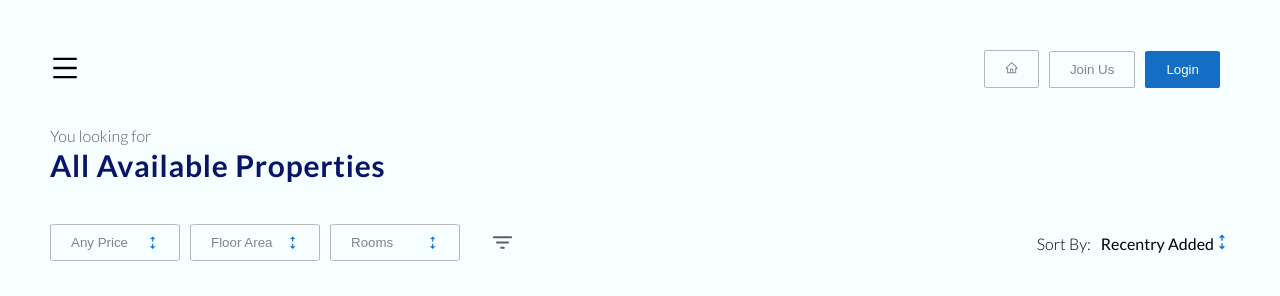
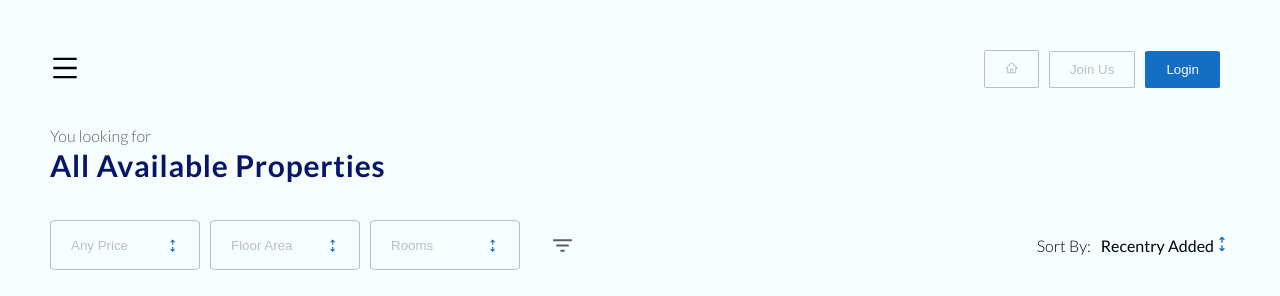
Before and after one commit to domssilva/real-estate, a React (Create React App) app: page /all in a window 1280 px wide. Shown: the top 296 px of the page. Built offline with nearby package versions, Linux system fonts and the light colour scheme; grey boxes are pictures that could not be loaded.

Commit message:
style: filters dropdown

```diff
--- a/src/App.js
+++ b/src/App.js
@@ -2,7 +2,7 @@ import React from 'react';
 import { Switch, Route } from 'react-router-dom';
 import { AnimatePresence } from 'framer-motion';
 
-import GlobalState from './context/GlobalState';
+import GlobalState from './Context/GlobalState';
 
 import Home from './Pages/Home';
 import Rent from './Pages/Rent';
--- a/src/Components/Filters/index.jsx
+++ b/src/Components/Filters/index.jsx
@@ -2,29 +2,53 @@ import React from 'react';
 import { CgArrowsV } from 'react-icons/cg';
 import { MdFilterList } from 'react-icons/md';
 
+import './styles.scss';
+
 export default function Filters() {
+
   return (
     <section className="filters">
       <div className="filters__left">
-        <button className="btn">
+        <div className="filters__block filters--price">
+          <button className="btn" id="price">
             any price
-          <CgArrowsV className="icon"/>
+            <CgArrowsV className="icon" />
           </button>
-        <button className="btn">
+          <ul className="dropdown dropdown--price">
+            <li className="filters__li">0 - $70,000</li>
+            <li className="filters__li">$70,000 - $500,000</li>
+            <li className="filters__li">$500,000 +</li>
+          </ul>
+        </div>
+        <div className="filters__block filters--area">
+          <button className="btn" id="area">
             floor area
-          <CgArrowsV className="icon"/>
+            <CgArrowsV className="icon" />
           </button>
-        <button className="btn">
+          <ul className="dropdown dropdown--area">
+            <li className="filters__li">0 - 90m²</li>
+            <li className="filters__li">90m² - 200m²</li>
+            <li className="filters__li">200m²+</li>
+          </ul>
+        </div>
+        <div className="filters__block filters--rooms">
+          <button className="btn" id="rooms">
             rooms
-          <CgArrowsV className="icon"/>
+            <CgArrowsV className="icon" />
           </button>
-        <MdFilterList className="icon filter-icon btn nobg"/>
+          <ul className="dropdown dropdown--rooms">
+            <li className="filters__li">1 room</li>
+            <li className="filters__li">2 rooms</li>
+            <li className="filters__li">2+ rooms</li>
+          </ul>
+        </div>
+        <MdFilterList className="icon filter-icon btn nobg" />
       </div>
       <div className="filters__right">
         <p>
           <small className="margin-right-1">sort by:</small>
           <strong>Recentry added</strong>
-          <CgArrowsV className="icon"/>
+          <CgArrowsV className="icon" />
         </p>
       </div>
     </section>
--- /dev/null
+++ b/src/Components/Filters/styles.scss
@@ -0,0 +1,99 @@
+@import '../../index.scss';
+
+.filters {
+  margin-bottom: 3rem;
+  @include flex-align-center;
+
+  .icon {
+    color: $blue;
+  }
+
+  .filter-icon {
+    color: $grey;
+    font-size: 2.5rem;
+    display: inline-block;
+
+    &:hover {
+      color: $blue;
+    }
+  }
+
+  &__block {
+    position: relative;
+
+    .btn {
+      height: 5rem;
+      width: 15rem;
+    }
+  }
+
+  .dropdown {
+    @include hide;
+    border: $border-light-grey;
+    background-color: $white;
+    position: absolute;
+    padding: 1rem 0;
+    width: 15rem;
+    top: 5rem;
+    z-index: 10;
+
+    li {
+      color: $grey;
+      cursor: pointer;
+      padding: 1rem 2rem;
+    }
+
+    li:hover {
+      background-color: lighten($color: $light-grey, $amount: 20%);
+    }
+
+    &__rooms {
+      background-color: $blue;
+    }
+  }
+
+  &__left {
+    flex: 1;
+    @include flex-align-center;
+
+    @include adapt(mobile) {
+      flex-direction: column;
+
+      .filter-icon {
+        margin: .8rem auto;
+      }
+    }
+  }
+
+  &__right {
+    text-transform: capitalize;
+
+    small {
+      font-weight: 300;
+    }
+
+    @include adapt(mobile) {
+      margin-top: 3rem;
+    }
+  }
+
+  &__select {
+    width: 130px;
+  }
+
+  @include adapt(mobile) {
+    flex-direction: column;
+  }
+}
+
+// dropdown system
+.filters  {
+
+  &--area:hover,
+  &--rooms:hover,
+  &--price:hover {
+    .dropdown {
+      @include unhide;
+    }
+  }
+}
--- a/src/Pages/AllProperties/index.jsx
+++ b/src/Pages/AllProperties/index.jsx
@@ -1,5 +1,5 @@
 import React, { useContext } from 'react';
-import { StatesContext } from '../../context/GlobalState';
+import { StatesContext } from '../../Context/GlobalState';
 
 import MotionWrapper from '../../Components/MotionWrapper';
 import TopHeader from '../../Components/TopHeader';
--- a/src/Pages/PropertyDetails/index.jsx
+++ b/src/Pages/PropertyDetails/index.jsx
@@ -1,6 +1,6 @@
 import React, { useState, useEffect, useContext } from 'react';
 import { useHistory } from 'react-router-dom';
-import { GlobalContext } from '../../context/GlobalState';
+import { GlobalContext } from '../../Context/GlobalState';
 import { IoIosArrowBack } from 'react-icons/io';
 
 import MotionWrapper from '../../Components/MotionWrapper';
--- a/src/Pages/Rent/index.jsx
+++ b/src/Pages/Rent/index.jsx
@@ -1,7 +1,7 @@
 import React, { useContext } from 'react';
 import { Redirect } from 'react-router-dom';
 
-import { GlobalContext } from '../../context/GlobalState';
+import { GlobalContext } from '../../Context/GlobalState';
 
 import MotionWrapper from '../../Components/MotionWrapper';
 import Property from '../../Components/Property';
--- a/src/sass/_utils.scss
+++ b/src/sass/_utils.scss
@@ -20,8 +20,8 @@
   text-transform: capitalize;
   padding: 1rem 2rem;
   border-radius: 5%;
-  border: 1px solid lighten($grey, 35%);
-  color: lighten($grey, 15%);
+  border: $border-light-grey;
+  color: $light-grey;
 
   &:hover {
     color: $grey;
--- a/src/sass/_variables.scss
+++ b/src/sass/_variables.scss
@@ -1,6 +1,7 @@
 // colors
 $white: #f7feff;
 $grey: #5e5e5e;
+$light-grey: #bebebe;
 $black: #333;
 
 $light-blue: #c8dff5;
@@ -11,5 +12,8 @@ $color-title: #061569;
 $fontsize: 62.5%;
 $property-border-radius: 20px;
 
+// stylying
+$border-light-grey: 1px solid $light-grey;
+
 // urls
 $herobgurl: 'https://images.unsplash.com/photo-1486406146926-c627a92ad1ab?ixlib=rb-1.2.1&ixid=eyJhcHBfaWQiOjF9&auto=format&fit=crop&w=750&q=80';
```
Also changed, not shown: src/Context/GlobalState.jsx (renamed from src/context/GlobalState.jsx). Lines whose indentation alone changed are shown as unchanged.
